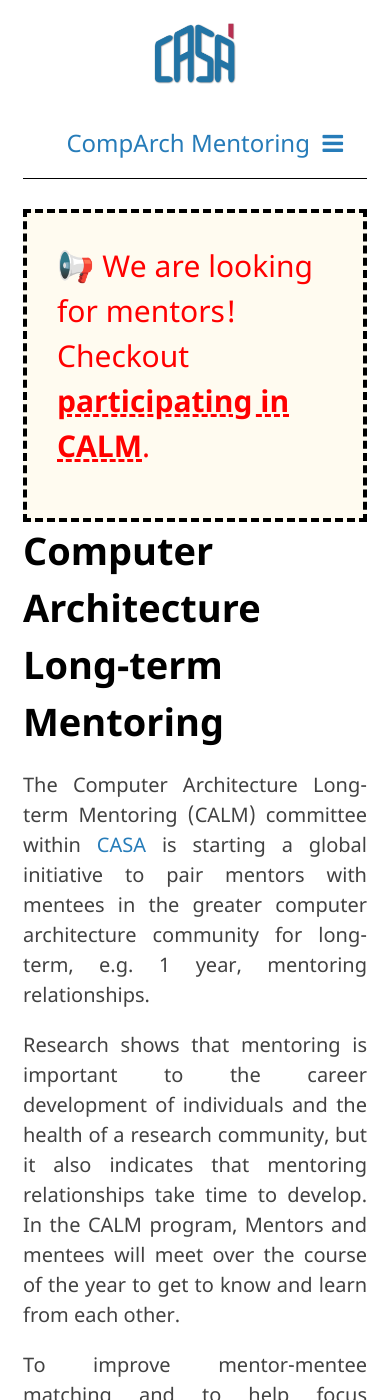
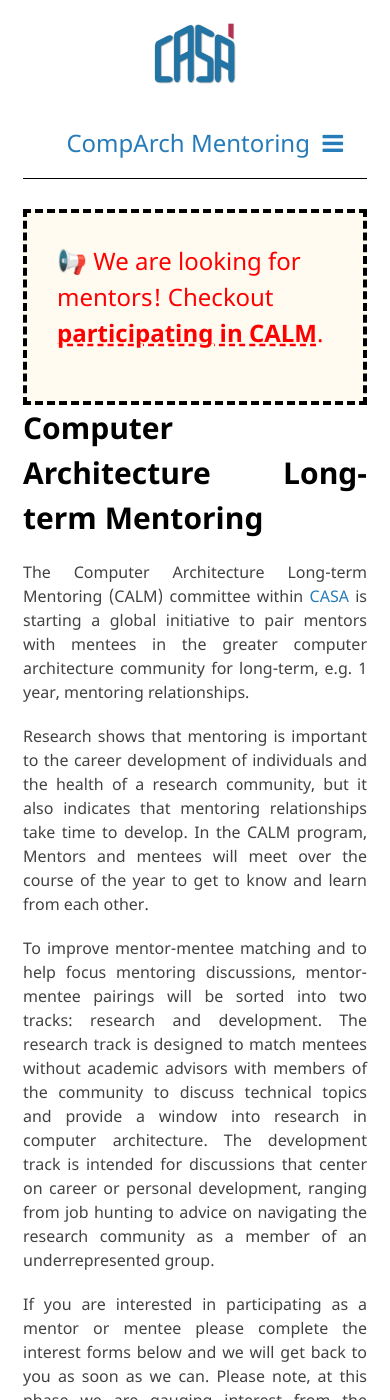
Before and after one commit to suyashmahar/jekyll-conf-website, a Jekyll site: the page built from index.md, in a window 390 px wide and 1400 px high. Built offline with Jekyll 4.4.1, drawn with Linux system fonts in a browser that asks for light colours.

Commit message:
Fix font size for phones

```diff
--- a/_sass/jekyll-theme-minimal.scss
+++ b/_sass/jekyll-theme-minimal.scss
@@ -226,7 +226,6 @@ h2, h3 {
 }
 
 h1 {
-  font-size:38px;
   line-height: 1.5;
 }
 
@@ -491,6 +490,16 @@ footer {
     word-wrap:break-word;
   }
 
+  p, ul, ol, table, pre, dl, .bio {
+    font-size: 0.8em;
+  }
+
+  h2
+
+  .announcement {
+    padding: 0.5em;
+  }
+
   header {
     padding:0;
   }
```
